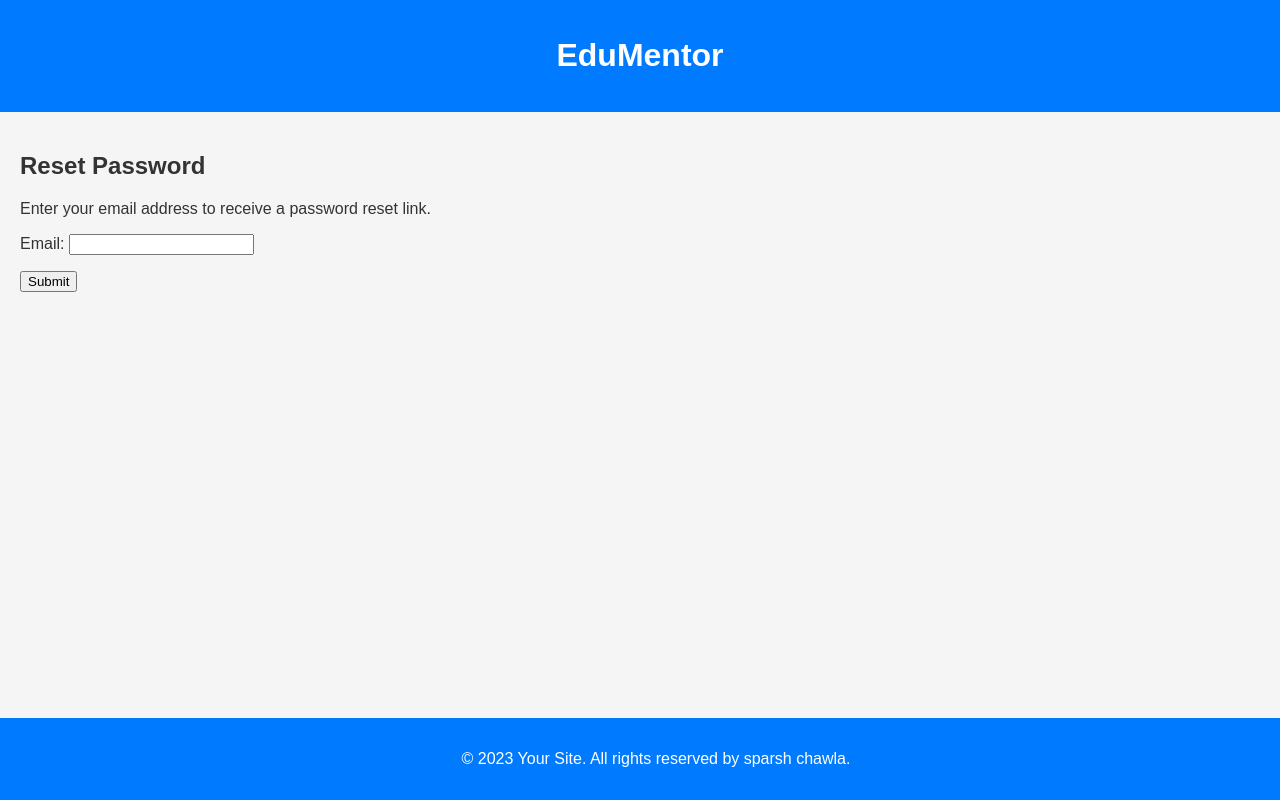
After one commit to Sparsh52/project-tution, a Django app: page /password_reset/ in a window 1280 px wide. The commit adds this page. Run offline with Django 4.2, Linux system fonts and the light colour scheme.

Commit message:
demo-2 latest

```diff
--- a/home/decorators.py
+++ b/home/decorators.py
@@ -1,3 +1,4 @@
+import contextlib
 from .models import Teacher, Student
 from django.shortcuts import render, redirect
 from functools import wraps
@@ -17,16 +18,13 @@ def logindec(view_func):
                 else:
                     return redirect('/teacher-profile-teacher/')
             except Teacher.DoesNotExist:
-                try:
+                with contextlib.suppress(Student.DoesNotExist):
                     student = Student.objects.get(user=request.user)
                     if student and next_page:
                         print(f"In Student {student}")
                         return redirect(next_page)
                     else:
                         return redirect('/student-profile/')
-                except Student.DoesNotExist:
-                    messages.error(request, 'You are not a registered user.')
-                    return redirect('/')
         return view_func(request, *args, **kwargs)
 
     return wrapper
--- /dev/null
+++ b/home/templates/base6.html
@@ -0,0 +1,62 @@
+<!DOCTYPE html>
+<html lang="en">
+<head>
+    <meta charset="UTF-8">
+    <meta name="viewport" content="width=device-width, initial-scale=1.0">
+    <title>{% block title %}EduMentor{% endblock %}</title>
+    <style>
+        body {
+            font-family: Arial, sans-serif;
+            background-color: #f5f5f5;
+            color: #333;
+            margin: 0;
+            padding: 0;
+        }
+
+        header {
+            background-color: #007BFF;
+            color: #fff;
+            padding: 1em;
+            text-align: center;
+        }
+
+        nav ul {
+            list-style: none;
+            padding: 0;
+            margin: 0;
+        }
+
+        nav ul li {
+            display: inline;
+            margin-right: 10px;
+        }
+
+        main {
+            padding: 20px;
+        }
+
+        footer {
+            background-color: #007BFF;
+            color: #fff;
+            padding: 1em;
+            text-align: center;
+            position: fixed;
+            bottom: 0;
+            width: 100%;
+        }
+    </style>
+</head>
+<body>
+    <header>
+        <h1>{% block header %}EduMentor{% endblock %}</h1>
+    </header>
+
+    <main>
+        {% block content %}{% endblock %}
+    </main>
+
+    <footer>
+        <p>&copy; 2023 Your Site. All rights reserved by sparsh chawla.</p>
+    </footer>
+</body>
+</html>
--- a/home/templates/login.html
+++ b/home/templates/login.html
@@ -23,6 +23,7 @@
     <input type="password" name="password" class="form-control" id="exampleInputPassword1" autocomplete="off">
     </div>
     <p>Don't Have Account<a href="{% url 'register' %}"> Register </a> </p>
+    <p>Forgot your password<a href="{% url 'password_reset' %}"> Reset </a> </p>
     <button type="submit" class="btn btn-primary">Submit</button>
 </form>
 {% endblock %}
--- /dev/null
+++ b/home/templates/password_reset_complete.html
@@ -0,0 +1,6 @@
+{% extends 'base6.html' %}
+
+{% block content %}
+  <h2>Password Reset Complete</h2>
+  <p>Your password has been successfully reset. You can now <a href="{% url 'home' %}">log in</a> with your new password.</p>
+{% endblock %}
--- /dev/null
+++ b/home/templates/password_reset_done.html
@@ -0,0 +1,5 @@
+{% extends 'base6.html' %}
+{% block content %}
+  <h2>Password Reset Email Sent</h2>
+  <p>We've sent you an email with instructions on how to reset your password. Please check your inbox.</p>
+{% endblock %}
--- /dev/null
+++ b/home/templates/password_reset_form.html
@@ -0,0 +1,10 @@
+{% extends 'base6.html' %}
+{% block content %}
+  <h2>Reset Password</h2>
+  <p>Enter your email address to receive a password reset link.</p>
+  <form method="post" action="{% url 'password_reset' %}">
+    {% csrf_token %}
+    {{ form.as_p }}
+    <button type="submit">Submit</button>
+  </form>
+{% endblock %}
--- a/tut/urls.py
+++ b/tut/urls.py
@@ -3,7 +3,7 @@ from django.urls import path, include
 from home.views import *
 from django.conf import settings
 from django.conf.urls.static import static
-from django.contrib.auth.views import LogoutView
+from django.contrib.auth import views as auth_views
 
 urlpatterns = [
     path('admin/', admin.site.urls),
@@ -40,5 +40,11 @@ urlpatterns = [
     path('approve-session-requests/<session_id>', approve_session_requests, name='approve_session_requests'),
     path('requested-sessions/', requested_sessions, name='requested_sessions'),
     path('delete-request/<session_id>', delete_request, name='delete_request'),
+    path('password_reset/', auth_views.PasswordResetView.as_view(template_name="password_reset_form.html"), name='password_reset'),
+    path('password_reset_done/', auth_views.PasswordResetDoneView.as_view(template_name="password_reset_done.html"), name='password_reset_done'),
+    path('password_reset_confirm/<uidb64>/<token>/', auth_views.PasswordResetConfirmView.as_view(template_name="password_reset_confirm.html"), name='password_reset_confirm'),
+    path('password_reset_complete/', auth_views.PasswordResetCompleteView.as_view(template_name="password_reset_complete.html"), name='password_reset_complete'),
+
+
 
 ] + static(settings.MEDIA_URL, document_root=settings.MEDIA_ROOT)
```
Also changed, not shown: home/templates/password_reset_confirm.html (added, +12 -0 lines), home/views.py (+20 -1 lines), tut/settings.py (+7 -0 lines), db.sqlite3, public/static/student/gondor.jpg (added).
